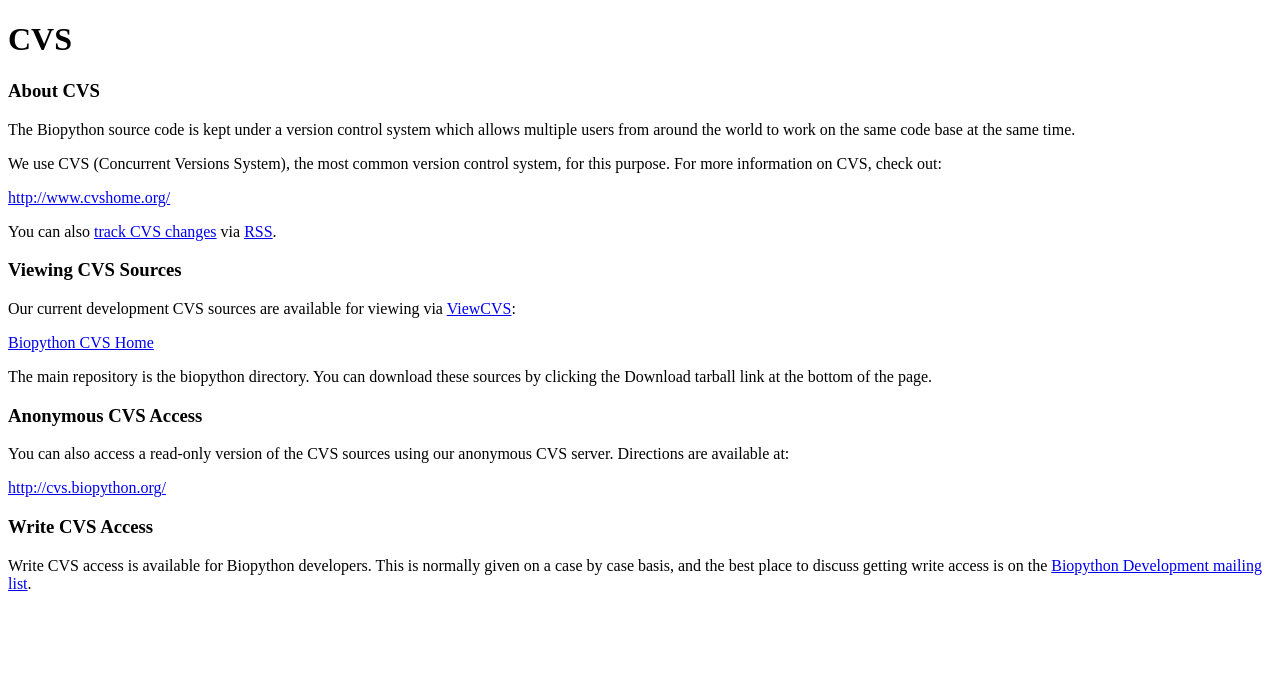
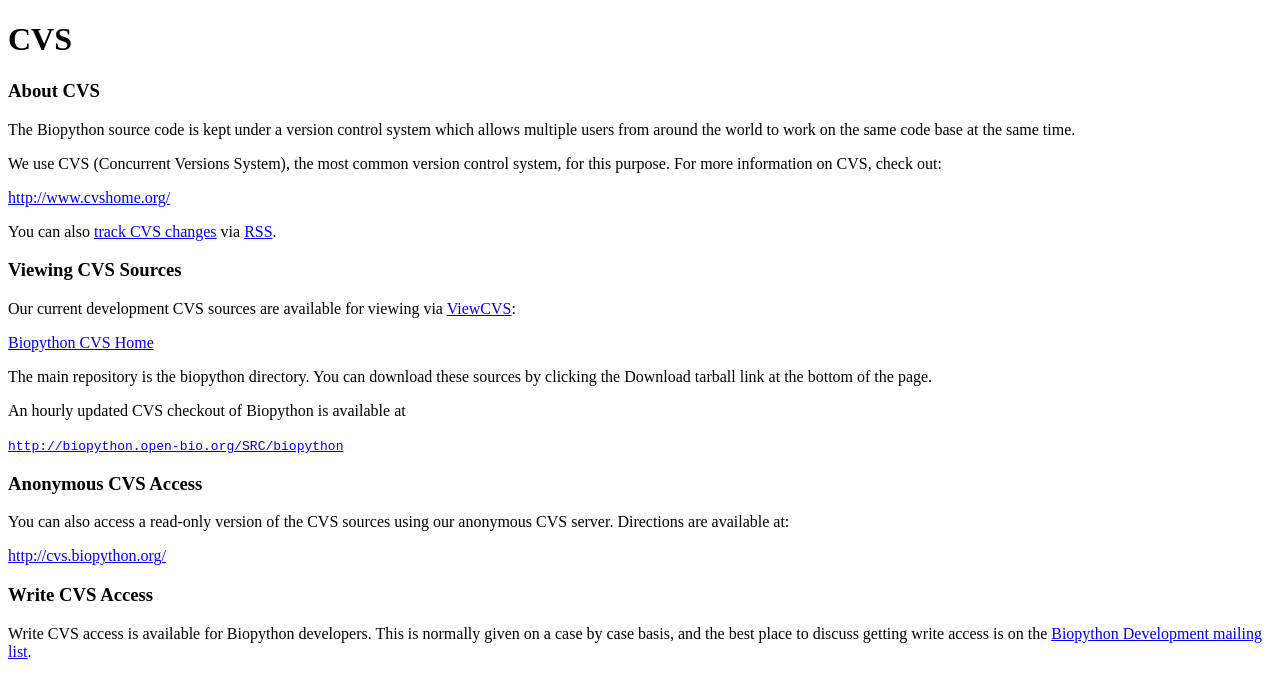
Before and after one commit to biopython/biopython.github.io, a Jekyll site: the page built from wiki/CVS.md, in a window 1280 px wide. Shown: the top 698 px of the page. Built offline with Jekyll 4.4.1, drawn with Linux system fonts in a browser that asks for light colours.

Commit message:
/* Viewing CVS Sources */

```diff
--- a/wiki/CVS.md
+++ b/wiki/CVS.md
@@ -29,6 +29,10 @@ Home](http://cvs.biopython.org/cgi-bin/viewcvs/viewcvs.cgi/?cvsroot=biopython)
 The main repository is the biopython directory. You can download these
 sources by clicking the Download tarball link at the bottom of the page.
 
+An hourly updated CVS checkout of Biopython is available at
+
+[`http://biopython.open-bio.org/SRC/biopython`](http://biopython.open-bio.org/SRC/biopython)
+
 ### Anonymous CVS Access
 
 You can also access a read-only version of the CVS sources using our
```
Also changed, not shown: 1 other file.
